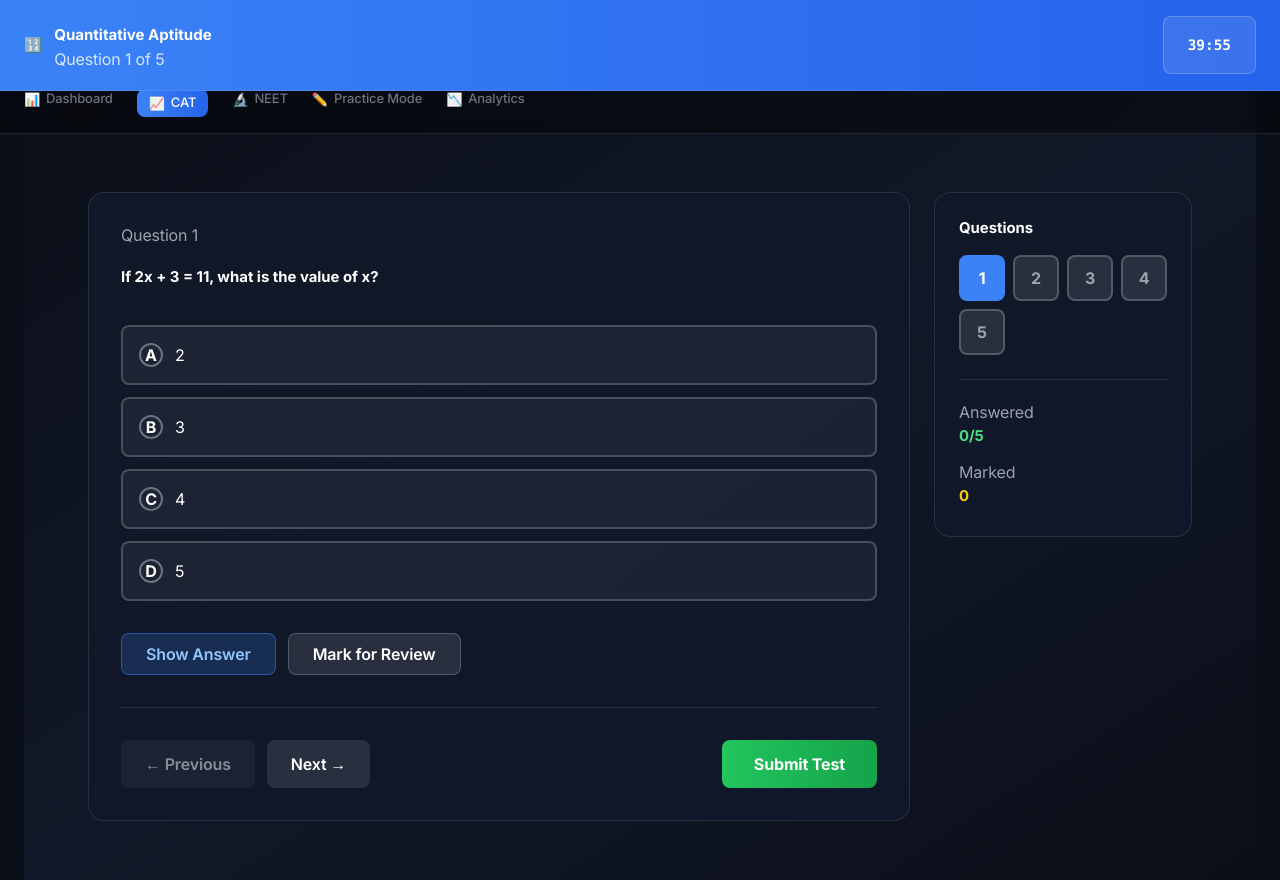
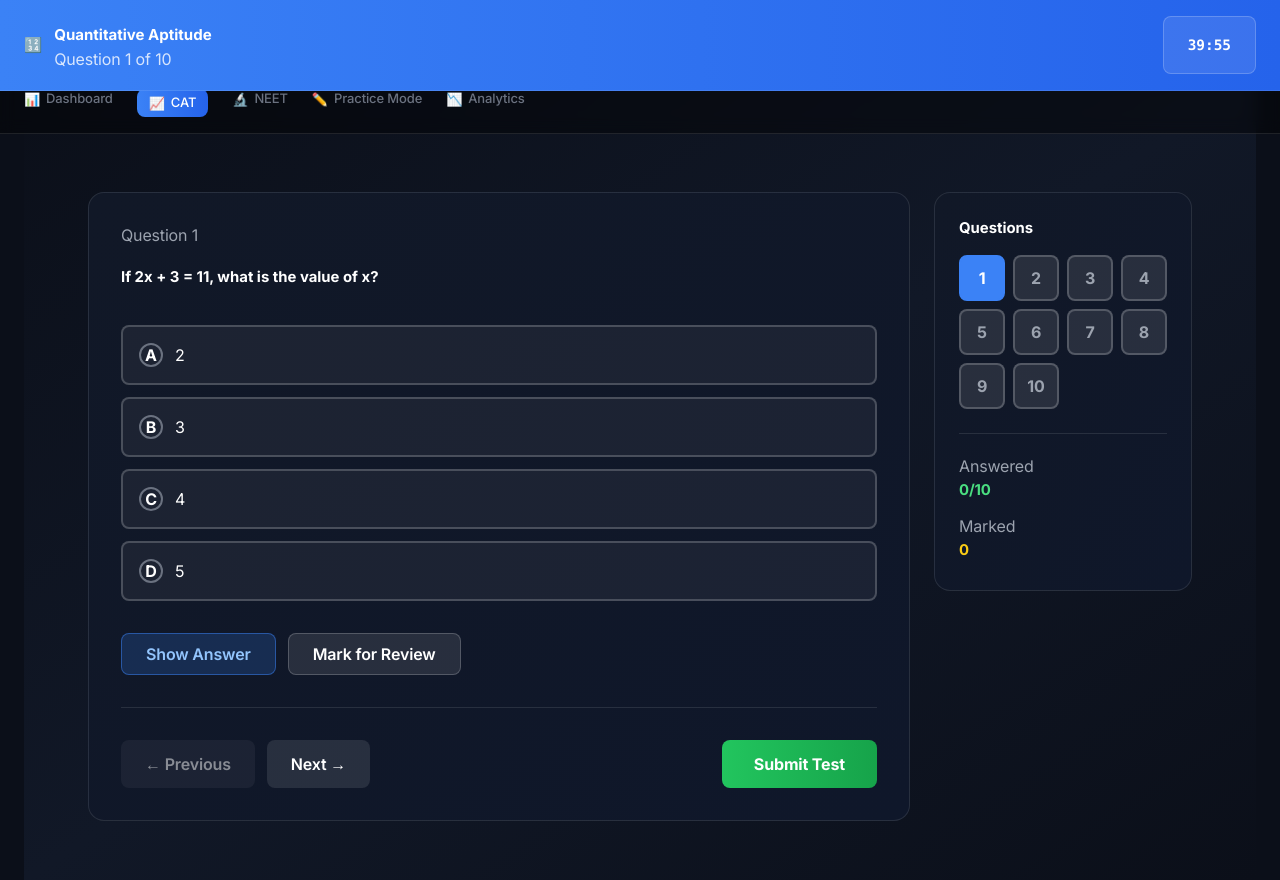
Before and after one commit to CoDInG-brO/pariksha, a Next.js app: page /cat/1 in a window 1280 px wide. Built offline with nearby package versions, Linux system fonts and the light colour scheme; no server answers.

Commit message:
added more questions

```diff
--- a/app/cat/[section]/page.tsx
+++ b/app/cat/[section]/page.tsx
@@ -76,8 +76,48 @@ export default function CATSectionTest() {
           id: 5,
           question: "If a number is multiplied by 3 and then 5 is added, the result is 26. What is the number?",
           options: ["5", "6", "7", "8"],
+          correctAnswer: 2,
+          explanation: "3x + 5 = 26 → 3x = 21 → x = 7",
+          section: "quant"
+        },
+        {
+          id: 6,
+          question: "A train travels 360 km in 4 hours. What is its speed in km/hr?",
+          options: ["80", "90", "100", "85"],
           correctAnswer: 1,
-          explanation: "3x + 5 = 26 → 3x = 21 → x = 7. Wait, let me recalculate: 3(6) + 5 = 23 (not 26). 3(7) + 5 = 26 ✓",
+          explanation: "Speed = Distance/Time = 360/4 = 90 km/hr",
+          section: "quant"
+        },
+        {
+          id: 7,
+          question: "If the compound interest on ₹1000 for 2 years at 10% p.a. is:",
+          options: ["₹200", "₹210", "₹220", "₹230"],
+          correctAnswer: 1,
+          explanation: "CI = P(1+r/100)^n - P = 1000(1.1)² - 1000 = 1210 - 1000 = ₹210",
+          section: "quant"
+        },
+        {
+          id: 8,
+          question: "The average of 5 consecutive odd numbers is 25. Find the largest number.",
+          options: ["27", "29", "31", "33"],
+          correctAnswer: 1,
+          explanation: "If average is 25, middle number is 25. Consecutive odd: 21, 23, 25, 27, 29. Largest = 29",
+          section: "quant"
+        },
+        {
+          id: 9,
+          question: "A shopkeeper sells an item at 20% profit. If the cost price is ₹500, what is the selling price?",
+          options: ["₹550", "₹600", "₹650", "₹700"],
+          correctAnswer: 1,
+          explanation: "SP = CP × (1 + Profit%) = 500 × 1.2 = ₹600",
+          section: "quant"
+        },
+        {
+          id: 10,
+          question: "What is the HCF of 24 and 36?",
+          options: ["6", "8", "12", "18"],
+          correctAnswer: 2,
+          explanation: "24 = 2³ × 3, 36 = 2² × 3². HCF = 2² × 3 = 12",
           section: "quant"
         }
       ]
@@ -127,6 +167,46 @@ export default function CATSectionTest() {
           correctAnswer: 2,
           explanation: "Total work = 5 × 12 = 60 worker-days. For 3 workers: 60 ÷ 3 = 20 days",
           section: "dilr"
+        },
+        {
+          id: 6,
+          question: "If all roses are flowers and some flowers fade quickly, which statement must be true?",
+          options: ["All roses fade quickly", "Some roses fade quickly", "No roses fade quickly", "Cannot be determined"],
+          correctAnswer: 3,
+          explanation: "We only know roses are flowers and SOME flowers fade. We cannot determine if roses are among those that fade.",
+          section: "dilr"
+        },
+        {
+          id: 7,
+          question: "In a row of children, Ravi is 7th from the left and 12th from the right. How many children are in the row?",
+          options: ["17", "18", "19", "20"],
+          correctAnswer: 1,
+          explanation: "Total = Position from left + Position from right - 1 = 7 + 12 - 1 = 18",
+          section: "dilr"
+        },
+        {
+          id: 8,
+          question: "Complete the pattern: B, D, G, K, ?",
+          options: ["N", "O", "P", "Q"],
+          correctAnswer: 2,
+          explanation: "Differences between letters: +2, +3, +4, +5. K + 5 = P",
+          section: "dilr"
+        },
+        {
+          id: 9,
+          question: "A cube is painted red on all sides and cut into 27 smaller cubes. How many small cubes have exactly 2 painted faces?",
+          options: ["6", "8", "12", "16"],
+          correctAnswer: 2,
+          explanation: "Cubes with 2 painted faces are on the edges (not corners). Each edge has 1 such cube, and a cube has 12 edges = 12 cubes",
+          section: "dilr"
+        },
+        {
+          id: 10,
+          question: "If COMPUTER is coded as RFUVQNPC, how is PRINTER coded?",
+          options: ["QSJOUFQ", "SFUOJSQ", "QSJOUFS", "SFUOQSJ"],
+          correctAnswer: 2,
+          explanation: "Each letter is shifted: +1, -1, +1, -1... Pattern applied to PRINTER gives QSJOUFS",
+          section: "dilr"
         }
       ]
     },
@@ -174,6 +254,46 @@ export default function CATSectionTest() {
           options: ["but", "and", "yet", "nor"],
           correctAnswer: 2,
           explanation: "'Yet' works best to show contrast. 'Although' already sets up the contrast, so 'but' would be redundant.",
+          section: "verbal"
+        },
+        {
+          id: 6,
+          question: "Choose the word opposite in meaning to 'Ephemeral'",
+          options: ["Transient", "Permanent", "Fleeting", "Brief"],
+          correctAnswer: 1,
+          explanation: "Ephemeral means short-lived. Permanent is the opposite.",
+          section: "verbal"
+        },
+        {
+          id: 7,
+          question: "Which sentence is grammatically correct?",
+          options: ["He don't know nothing", "He doesn't know anything", "He don't know anything", "He doesn't know nothing"],
+          correctAnswer: 1,
+          explanation: "'He doesn't know anything' is correct. 'Doesn't' for third person singular, 'anything' avoids double negative.",
+          section: "verbal"
+        },
+        {
+          id: 8,
+          question: "What does 'Burning the midnight oil' mean?",
+          options: ["Wasting resources", "Working late into the night", "Starting a fire", "Being very angry"],
+          correctAnswer: 1,
+          explanation: "'Burning the midnight oil' means working or studying late into the night.",
+          section: "verbal"
+        },
+        {
+          id: 9,
+          question: "Fill in the blank: 'The committee _____ divided in their opinion.'",
+          options: ["is", "are", "was", "were"],
+          correctAnswer: 3,
+          explanation: "When committee members are acting individually (divided opinion), use plural verb 'were'.",
+          section: "verbal"
+        },
+        {
+          id: 10,
+          question: "Choose the correctly spelled word:",
+          options: ["Accomodate", "Accommodate", "Acommodate", "Acomodate"],
+          correctAnswer: 1,
+          explanation: "'Accommodate' is correct with double 'c' and double 'm'.",
           section: "verbal"
         }
       ]
```
